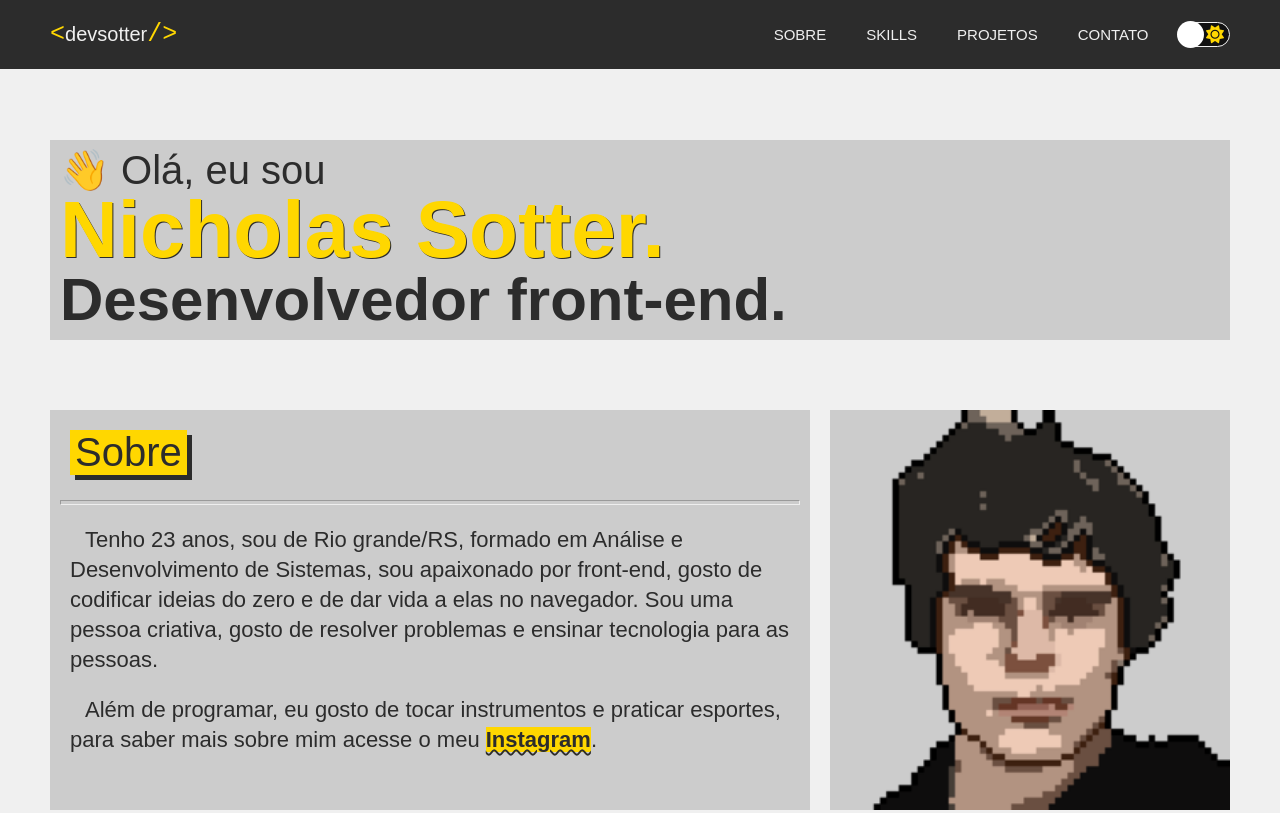
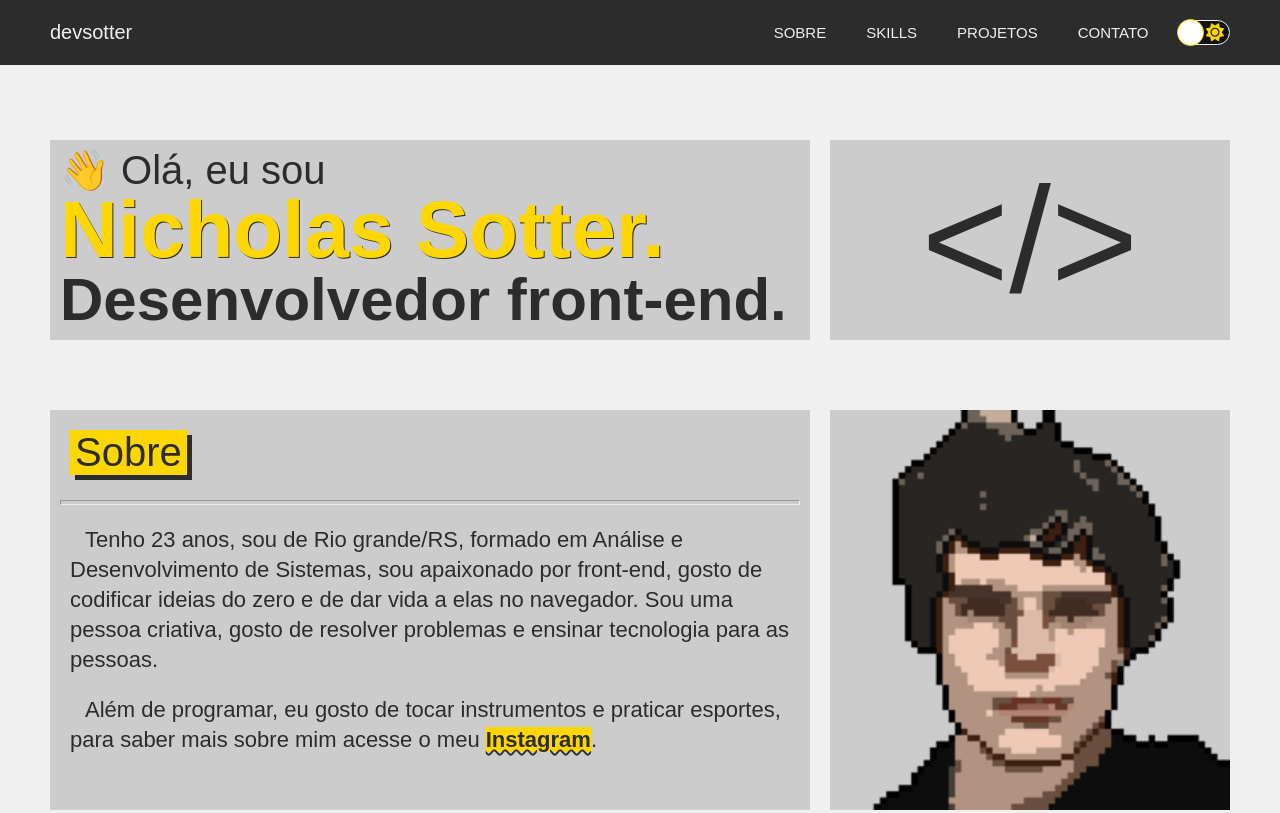
Before and after one commit to devsotter/portfolio-nicholas, a plain HTML site: page index.html in a window 1280 px wide. Shown: the top 813 px of the page. Drawn offline with Linux system fonts and the light colour scheme; a web font is replaced by a local one.

Commit message:
update visual

```diff
--- a/css/darkmode.css
+++ b/css/darkmode.css
@@ -19,6 +19,7 @@
 }
 
 .label .ball {
+  border: 1px solid #ffd700;
   background-color: #ffffff;
   border-radius: 50%;
   position: absolute;
--- a/css/main.css
+++ b/css/main.css
@@ -20,3 +20,14 @@
   color: #ffd700;
   text-shadow: 1px 1px #2c2c2c;
 }
+.tag {
+  display: flex;
+  justify-content: center;
+  align-items: center;
+   width: 400px;
+  margin: 10px;
+  padding: 10px;
+    font-size: 15rem;
+  background-color: #2222222c;
+  color: #2c2c2c;
+}
--- a/css/queries.css
+++ b/css/queries.css
@@ -1,3 +1,8 @@
+@media (max-width: 1195px) {
+ .tag {
+  display: none;
+ }
+}
 @media (max-width: 947px) {
   .sobre-img {
     margin-top: 60px;
--- a/css/reset.css
+++ b/css/reset.css
@@ -12,10 +12,7 @@ html {
   font-size: 62.5%;
   scroll-behavior: smooth;
 }
-code {
-  color: #ffd700;
-  font-size: 2.5rem;
-}
+
 body,
 h1,
 h2,
--- a/index.html
+++ b/index.html
@@ -20,7 +20,7 @@
 <body>
   <header>
     <nav class="navbar">
-      <a href="#" class="logo"><code><</code> devsotter <code>/></code></a>
+      <a href="#" class="logo"> devsotter </a>
       <div class="dt">
         <ul class="nav-menu">
           <li class="nav-item"><a href="#sobre" class="nav-link">sobre</a></li>
@@ -49,9 +49,13 @@
       <div class="conteudo-main">
         <span> 👋 Olá, eu sou</span>
         <h1>Nicholas Sotter.</h1>
-        <h2>Desenvolvedor front-end.</h2>
+        <h2>Desenvolvedor front-end. </h2>
       </div>
+      <div class="tag">
+       <span><</span><span>/></span>
+</div>
     </div>
+
 
   </main>
 
@@ -153,9 +157,7 @@
       </p>
     </div>
     <div class="contato-email">
-      <a href="https://mail.google.com/mail/u/0/#inbox?compose=new" target="_blank">
         <p>@</p>
-      </a>
     </div>
 
     </div>
```
